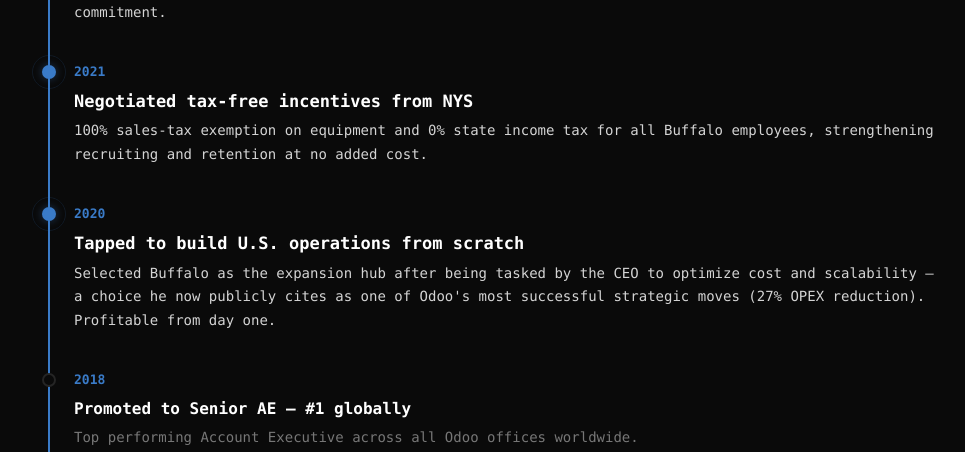
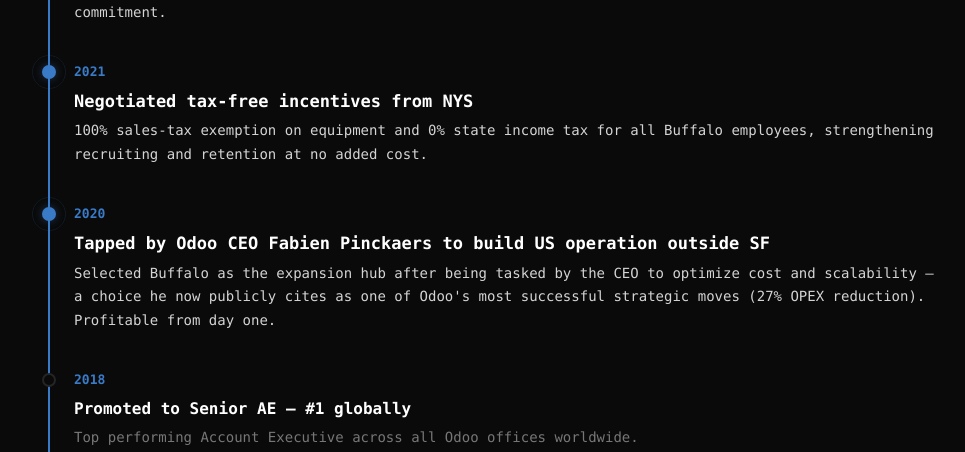
Before and after one commit to nko614/kosinski-website, a Flask app: page /resume in a window 1280 px wide. Shown: the part 858-1310 px from the top of the page, without its empty margins (150-1115 px from the left). Run offline with Flask 3, Linux system fonts and the light colour scheme; some libraries are stand-ins or nearby versions.

Commit message:
Update 2020 timeline title to mention CEO
Co-Authored-By: Claude Opus 4.6 <noreply@anthropic.com>

```diff
--- a/templates/resume.html
+++ b/templates/resume.html
@@ -108,7 +108,7 @@
                 <div class="timeline-dot has-photo" onclick="toggleSlideshow(this)"></div>
                 <div class="timeline-year">2020</div>
                 <div class="timeline-content">
-                    <div class="timeline-title">Tapped to build U.S. operations from scratch</div>
+                    <div class="timeline-title">Tapped by Odoo CEO Fabien Pinckaers to build US operation outside SF</div>
                     <div class="timeline-desc">Selected Buffalo as the expansion hub after being tasked by the CEO to optimize cost and scalability &mdash; a choice he now publicly cites as one of Odoo's most successful strategic moves (27% OPEX reduction). Profitable from day one.</div>
                 </div>
                 <div class="timeline-slideshow">
```
